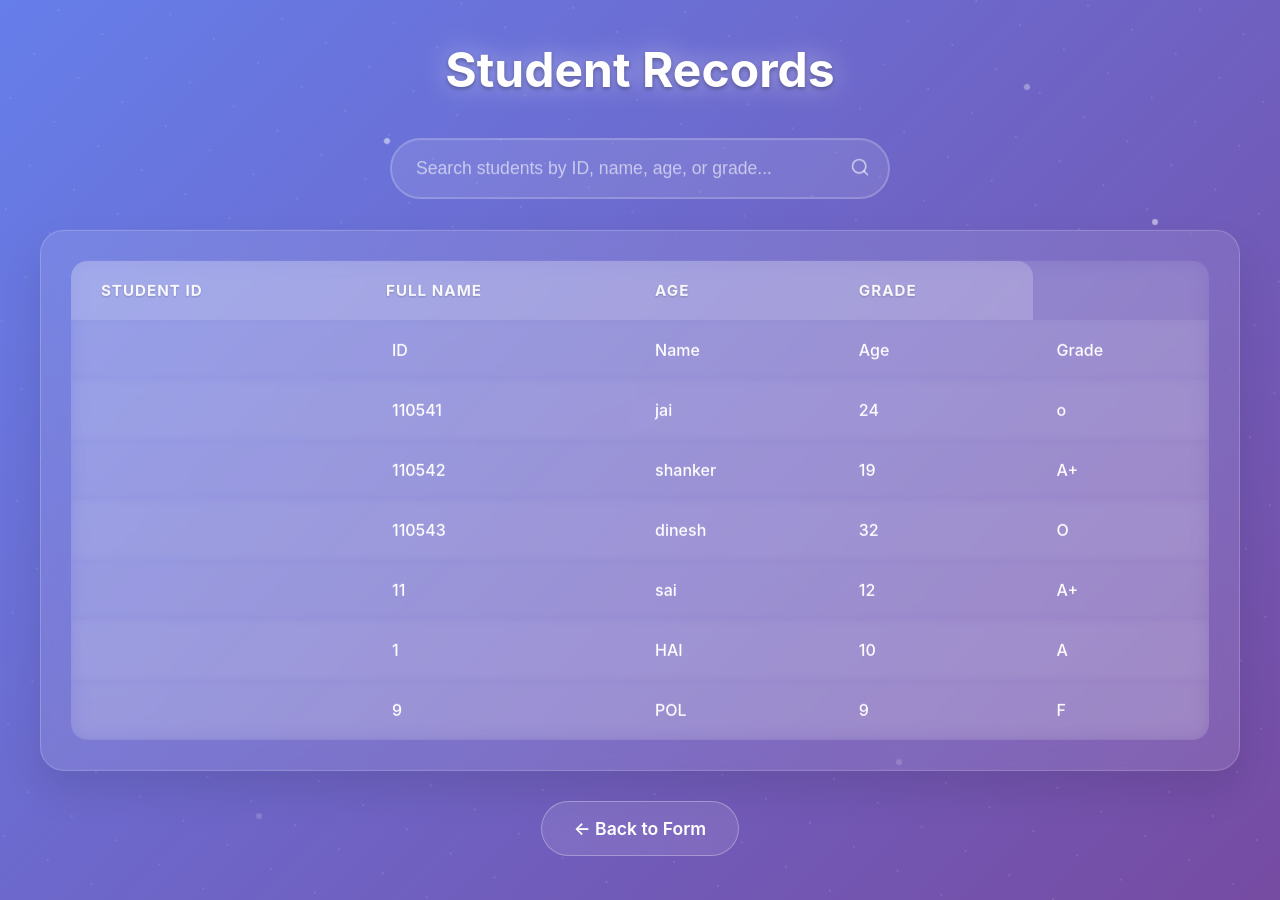
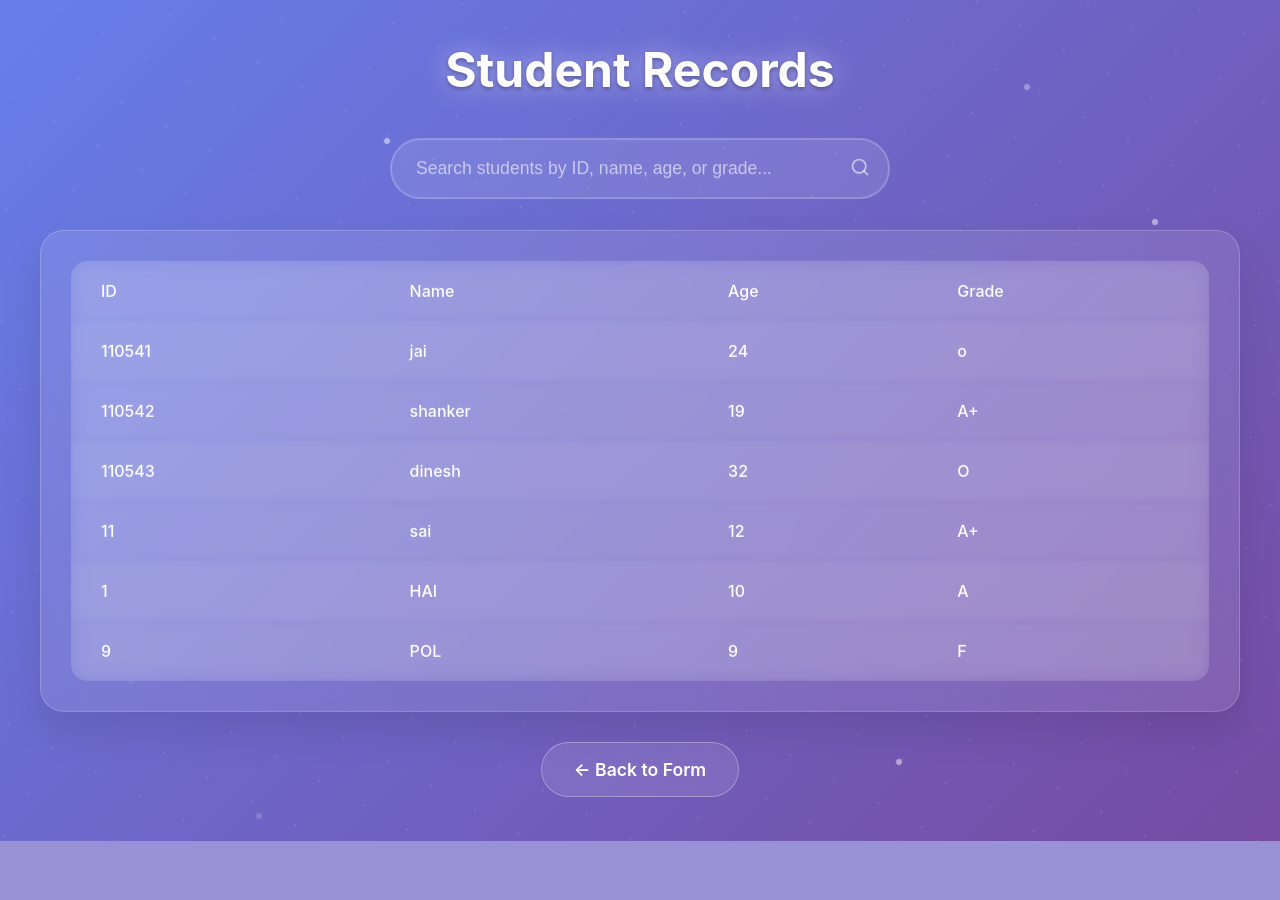
Before and after one commit to jai2026/student-record-system, a Flask app: page /view in a window 1280 px wide. After the commit the page ends 841 px from the top, so only its background shows below. Run offline with Flask 3, Linux system fonts and the light colour scheme.

Commit message:
Initial commit: Add student record system

```diff
--- a/outputs/desktop.ini
+++ b/outputs/desktop.ini
@@ -1,3 +1,5 @@
 [LocalizedFileNames]
 Screenshot 2025-06-13 144811.png=@Screenshot 2025-06-13 144811,0
 Screenshot 2025-06-13 144624.png=@Screenshot 2025-06-13 144624,0
+Screenshot 2025-06-16 104132.png=@Screenshot 2025-06-16 104132,0
+Screenshot 2025-06-16 103626.png=@Screenshot 2025-06-16 103626,0
--- a/templates/view.html
+++ b/templates/view.html
@@ -478,12 +478,7 @@
             <div class="table-wrapper">
                 <table>
                     <thead>
-                        <tr>
-                            <th>Student ID</th>
-                            <th>Full Name</th>
-                            <th>Age</th>
-                            <th>Grade</th>
-                        </tr>
+
                     </thead>
                     <tbody>
                         {% for row in records %}
```
Also changed, not shown: README.md, outputs/Screenshot 2025-06-13 144624.png (deleted), outputs/Screenshot 2025-06-13 144811.png (deleted), outputs/Screenshot 2025-06-16 103626.png (added), outputs/Screenshot 2025-06-16 104132.png (added).
